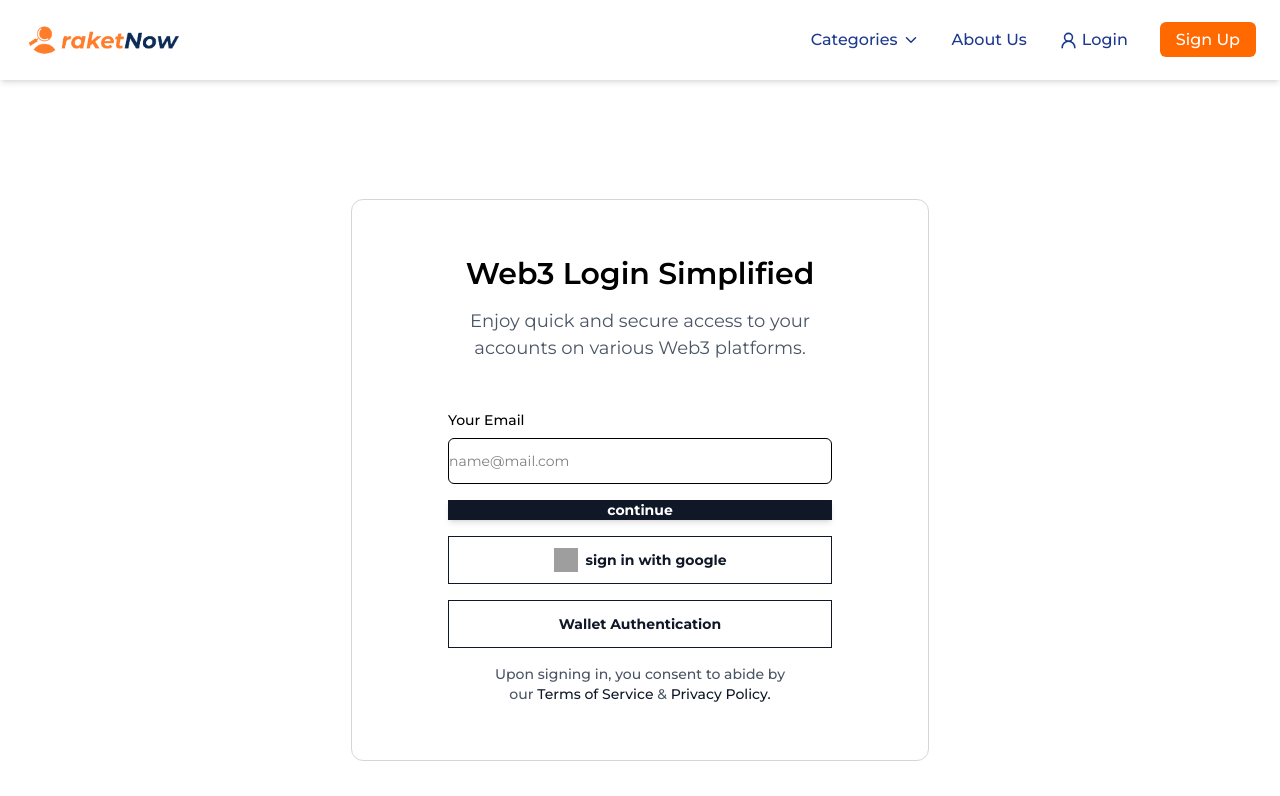
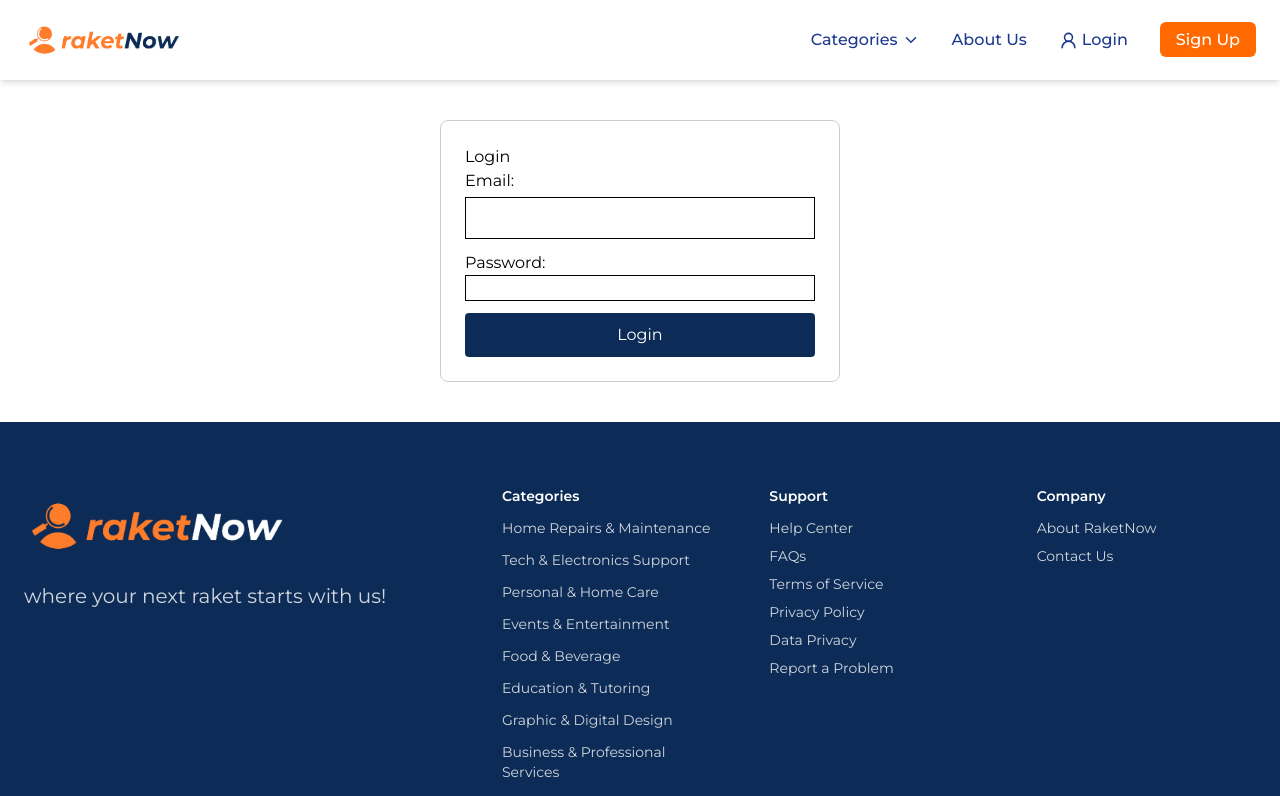
Before and after one commit to RakPaperScissors/RaketNow, a React (Vite) app in the folder frontend/: page /login in a window 1280 px wide. Shown: the top 796 px of the page. Built offline with nearby package versions, Linux system fonts and the light colour scheme; grey boxes are pictures that could not be loaded.

Commit message:
feat: added login and profile api call and fixed user role display in frontend

```diff
--- a/frontend/src/App.jsx
+++ b/frontend/src/App.jsx
@@ -8,11 +8,13 @@ import {
 import RootLayout from "./layout/RootLayout";
 import Home from "./pages/Home";
 import About from "./pages/About";
-import Login from "./pages/Login";
+// import Login from "./pages/Login";
 import Signup from "./pages/Signup";
 
 // Imports for API calls
 import Users from "./pages/test_api_pages/Users";
+import Login from "./pages/test_api_pages/Login";
+import Profile from "./pages/test_api_pages/Profile"
 
 function App() {
   const router = createBrowserRouter(
@@ -22,6 +24,7 @@ function App() {
         <Route path="/about" element={<About />} />
         <Route path="/users" element={<Users />} />
         <Route path="/login" element={<Login />} />
+        <Route path="/profile" element={<Profile />} />
         <Route path="/signup" element={<Signup />} />
       </Route>
     )
--- /dev/null
+++ b/frontend/src/pages/test_api_pages/Login.jsx
@@ -0,0 +1,64 @@
+import React, { useState } from 'react';
+
+function Login() {
+    const [email, setEmail] = useState("");
+    const [password, setPassword]= useState("");
+    const [message, setMessage] = useState("");
+
+    const handleSubmit = async (e) => {
+        e.preventDefault();
+        setMessage("");
+        try {
+            const result = await fetch('http://localhost:3000/auth/login',
+                { method: "POST",
+                headers: { "Content-Type": "application/json" },
+                body: JSON.stringify({ email, password }),
+            });
+            const data = await result.json();
+            if (result.ok && data.access_token) {
+                localStorage.setItem("access_token", data.access_token);
+                setMessage("Login successful.");
+                window.location.href = "/profile";
+            } else {
+                setMessage(data.message || "Login failed.");
+            }
+        } catch (error) {
+            setMessage("An error has occured. Please try again.");
+        }
+    }
+
+
+    return (
+        <div style={{ maxWidth: 400, margin: '40px auto', border: "1px solid #ccc", padding: 24, borderRadius: 8 }}>
+            <h2>Login</h2>
+            <form onSubmit={handleSubmit}>
+                <div style={{ marginBottom: 12 }}>
+                    <label>Email:</label>
+                    <input
+                    type="email"
+                    value={email}
+                    onChange={e => setEmail(e.target.value)}
+                    required
+                    style={{ width: "100%", padding: 8, marginTop: 4, border: "1px solid black" }}
+                    />
+                </div>
+                <div style={{ marginBottom: 12 }}>
+                    <label>Password:</label>
+                    <input
+                    type="password"
+                    value={password}
+                    onChange={e => setPassword(e.target.value)}
+                    required
+                    style={{ width: "100%", padding: "8", marginTop: "4", border: "1px solid black" }}
+                    />
+                </div>
+                <button type="submit" style={{ width: "100%", padding: 10, background: "#0C2C57", color: "#fff", border: "none", borderRadius: 4 }}>
+                    Login
+                </button>
+            </form>
+            {message}
+        </div>
+    );
+}
+
+export default Login;
--- /dev/null
+++ b/frontend/src/pages/test_api_pages/Profile.jsx
@@ -0,0 +1,43 @@
+import { useEffect, useState } from "react";
+
+function Profile() {
+    const [user, setUser] = useState("");
+    const [message, setMessage] = useState("");
+
+    useEffect(() => {
+        const accessToken = localStorage.getItem("access_token");
+        if(!accessToken) {
+            setMessage("You are not logged in.");
+            return;
+        }
+        fetch('http://localhost:3000/auth/me', {
+            method: "GET",
+            headers: {
+                "Content-Type": "application/json",
+                "Authorization": `Bearer ${accessToken}`
+            }
+        })
+        .then(response => {
+            if (!response.ok) {
+                throw new Error("Unauthorized");
+            }
+            return response.json();
+        })
+        .then(data => setUser(data))
+        .catch(() => setMessage("Faild to fetch profile."));
+    }, []);
+
+    if (message) return <div>{message}</div>;
+    if (!user) return <div>Loading...</div>;
+
+    return (
+        <div>
+            <h2>Hi, <strong>{user.name}</strong>!</h2>
+            <p><strong>Name:</strong> {user.name}</p>
+            <p><strong>Email:</strong> {user.email}</p>
+            <p><strong>Role:</strong> {user.role}</p>
+        </div>
+    )
+}
+
+export default Profile;
--- a/frontend/src/pages/test_api_pages/Users.jsx
+++ b/frontend/src/pages/test_api_pages/Users.jsx
@@ -7,7 +7,6 @@ function Users() {
     const [Clients, setClients] = useState([])
     const [Raketistas, setRaketistas] = useState([])
     const [Organizations, setOrganizations] = useState([])
-
     useEffect(() => {
         fetchUsers().then(setUsers).catch(console.error);
         fetchUsersByRole('client').then(setClients).catch(console.error);
```
Also changed, not shown: 5 other files (tests, documents, lock files or other folders).
